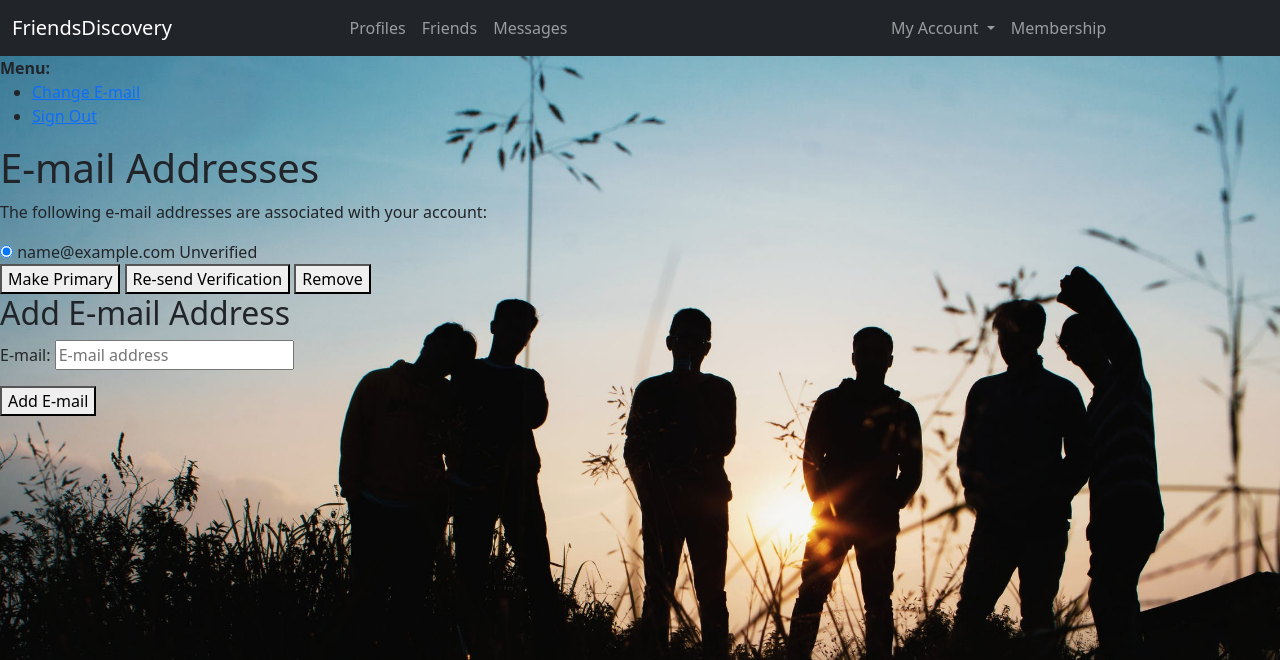
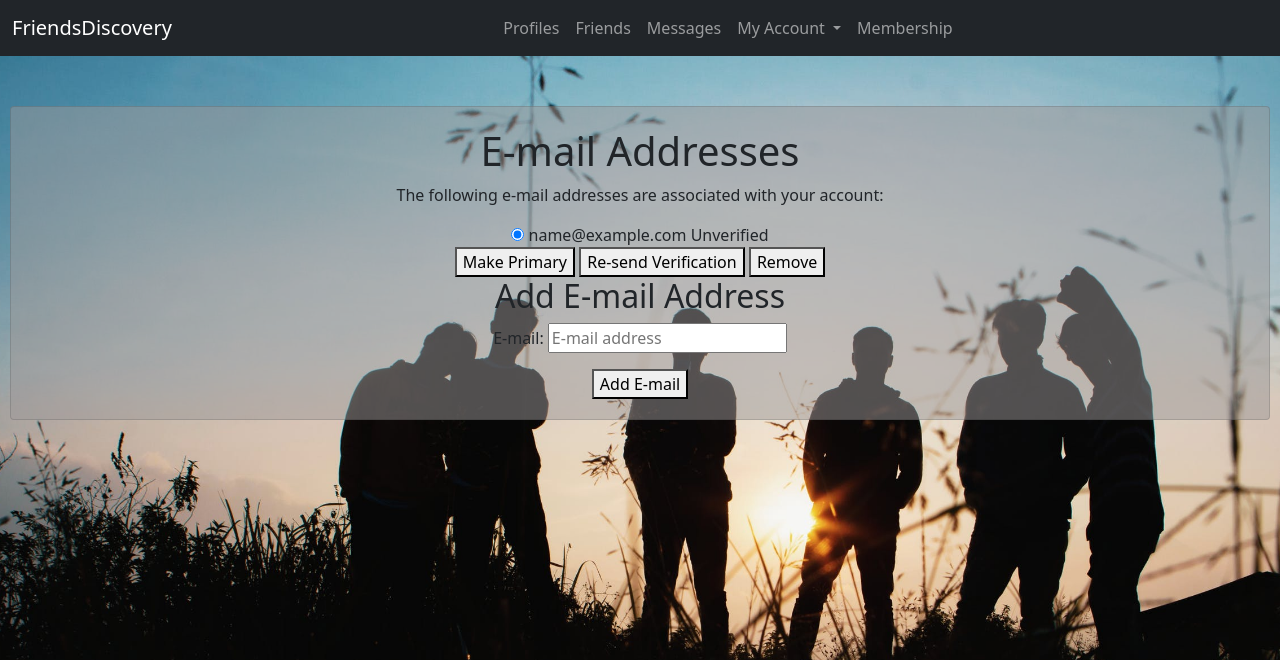
Before and after one commit to Code-Institute-Submissions/adam181189-FriendsDiscovery_JulyResub, a Django app: page /accounts/email/ in a window 1280 px wide. Shown: the top 660 px of the page. Run offline with Django 3.2, Linux system fonts and the light colour scheme; the visitor is signed in with stand-in values (Sample User, id 1); data comes from the database, SQL or seed files in the repository; parts of the project's set-up code (start-up, migrations or seed data) failed here and were passed over.

Commit message:
Cards added to all account templates to make them readable

```diff
--- a/static/css/base.css
+++ b/static/css/base.css
@@ -27,12 +27,21 @@ body {
     color:black;
 }
 
+/* Registration */
+.registrationCard {
+    font-size:1rem;
+    top: 6rem;
+    font: black;
+    padding:20px;
+    margin:10px;
+    background: rgb(204, 204, 204); /* Fallback for older browsers without RGBA-support */
+    background: rgba(155, 152, 152, 0.5);
+}
+
 
 /* Media Queries */
 
 @media (max-width: 1024px) {
-
-
 
   .home-welcome {
   right:40px;
@@ -42,6 +51,7 @@ body {
 .subtitle {
     font-size:30px;
 }
+
 
 }
 
--- a/templates/allauth/account/base.html
+++ b/templates/allauth/account/base.html
@@ -38,15 +38,17 @@
 
 <body>
     <header>
-        <nav class="navbar navbar-expand-lg navbar-dark bg-dark">
+        <nav class="navbar navbar-expand-lg navbar-dark bg-dark fixed-top">
             <div class="container-fluid">
-                <a class="navbar-brand" href="#">FriendsDiscovery</a>
+                <a class="navbar-brand">FriendsDiscovery</a>
                 <button class="navbar-toggler" type="button" data-bs-toggle="collapse"
                     data-bs-target="#navbarSupportedContent" aria-controls="navbarSupportedContent"
                     aria-expanded="false" aria-label="Toggle navigation">
                     <span class="navbar-toggler-icon"></span>
                 </button>
+
                 <div class="collapse navbar-collapse justify-content-center" id="navbarSupportedContent">
+                    {% if request.user.is_authenticated %}
                     <ul class="navbar-nav">
                         <li class="nav-item">
                             <a class="nav-link" href="#">
@@ -64,8 +66,7 @@
                             </a>
                         </li>
                     </ul>
-                </div>
-                <div class="collapse navbar-collapse justify-content-center" id="navbarAccount">
+                {% endif %}
                     <ul class="navbar-nav">
                         <li class="nav-item dropdown">
                             <a class="nav-link dropdown-toggle" href="#" id="navbarDropdown" role="button"
@@ -83,11 +84,13 @@
                                 {% endif %}
                             </ul>
                         </li>
+                        {% if request.user.is_authenticated %}
                         <li class="nav-item">
                             <a class="nav-link" href="#">
                                 <div class="text-center">Membership</div>
                             </a>
                         </li>
+                        {% endif %}
                     </ul>
                 </div>
             </div>
@@ -103,20 +106,8 @@
             {% endfor %}
         </ul>
     </div>
+
     {% endif %}
-
-    <div>
-        <strong>Menu:</strong>
-        <ul>
-            {% if user.is_authenticated %}
-            <li><a href="{% url 'account_email' %}">Change E-mail</a></li>
-            <li><a href="{% url 'account_logout' %}">Sign Out</a></li>
-            {% else %}
-            <li><a href="{% url 'account_login' %}">Sign In</a></li>
-            <li><a href="{% url 'account_signup' %}">Sign Up</a></li>
-            {% endif %}
-        </ul>
-    </div>
     {% block content %}
     {% endblock %}
     {% block extra_body %}
--- a/templates/allauth/account/email.html
+++ b/templates/allauth/account/email.html
@@ -5,6 +5,7 @@
 {% block head_title %}{% trans "E-mail Addresses" %}{% endblock %}
 
 {% block content %}
+<div class="card registrationCard text-center">
     <h1>{% trans "E-mail Addresses" %}</h1>
 {% if user.emailaddress_set.all %}
 <p>{% trans 'The following e-mail addresses are associated with your account:' %}</p>
@@ -53,7 +54,7 @@
         <button name="action_add" type="submit">{% trans "Add E-mail" %}</button>
     </form>
   {% endif %}
-
+</div>
 {% endblock %}
 
 
--- a/templates/allauth/account/email_confirm.html
+++ b/templates/allauth/account/email_confirm.html
@@ -7,6 +7,7 @@
 
 
 {% block content %}
+<div class="card registrationCard text-center">
 <h1>{% trans "Confirm E-mail Address" %}</h1>
 
 {% if confirmation %}
@@ -27,5 +28,5 @@
 <p>{% blocktrans %}This e-mail confirmation link expired or is invalid. Please <a href="{{ email_url }}">issue a new e-mail confirmation request</a>.{% endblocktrans %}</p>
 
 {% endif %}
-
+</div>
 {% endblock %}
--- a/templates/allauth/account/login.html
+++ b/templates/allauth/account/login.html
@@ -7,6 +7,8 @@
 
 {% block content %}
 
+
+<div class="card registrationCard text-center">
     <h1>{% trans "Sign In" %}</h1>
 
     {% get_providers as socialaccount_providers %}
@@ -42,5 +44,7 @@ for a {{ site_name }} account and sign in below:{% endblocktrans %}</p>
         <a class="button secondaryAction" href="{% url 'account_reset_password' %}">{% trans "Forgot Password?" %}</a>
         <button class="primaryAction" type="submit">{% trans "Sign In" %}</button>
     </form>
+</div>
+
 
 {% endblock %}
--- a/templates/allauth/account/logout.html
+++ b/templates/allauth/account/logout.html
@@ -5,6 +5,7 @@
 {% block head_title %}{% trans "Sign Out" %}{% endblock %}
 
 {% block content %}
+<div class="card registrationCard text-center">
     <h1>{% trans "Sign Out" %}</h1>
 
     <p>{% trans 'Are you sure you want to sign out?' %}</p>
@@ -12,10 +13,10 @@
     <form method="post" action="{% url 'account_logout' %}">
         {% csrf_token %}
         {% if redirect_field_value %}
-  <input type="hidden" name="{{ redirect_field_name }}" value="{{ redirect_field_value }}"/>
+        <input type="hidden" name="{{ redirect_field_name }}" value="{{ redirect_field_value }}" />
         {% endif %}
         <button type="submit">{% trans 'Sign Out' %}</button>
     </form>
-
+</div>
 
 {% endblock %}
--- a/templates/allauth/account/password_change.html
+++ b/templates/allauth/account/password_change.html
@@ -5,6 +5,7 @@
 {% block head_title %}{% trans "Change Password" %}{% endblock %}
 
 {% block content %}
+<div class="card registrationCard text-center">
     <h1>{% trans "Change Password" %}</h1>
 
     <form method="POST" action="{% url 'account_change_password' %}" class="password_change">
@@ -13,4 +14,5 @@
         <button type="submit" name="action">{% trans "Change Password" %}</button>
         <a href="{% url 'account_reset_password' %}">{% trans "Forgot Password?" %}</a>
     </form>
+</div>
 {% endblock %}
--- a/templates/allauth/account/password_reset.html
+++ b/templates/allauth/account/password_reset.html
@@ -6,7 +6,7 @@
 {% block head_title %}{% trans "Password Reset" %}{% endblock %}
 
 {% block content %}
-
+<div class="card registrationCard text-center">
     <h1>{% trans "Password Reset" %}</h1>
     {% if user.is_authenticated %}
     {% include "account/snippets/already_logged_in.html" %}
@@ -21,4 +21,5 @@
     </form>
 
     <p>{% blocktrans %}Please contact us if you have any trouble resetting your password.{% endblocktrans %}</p>
+</div>
 {% endblock %}
--- a/templates/allauth/account/password_reset_done.html
+++ b/templates/allauth/account/password_reset_done.html
@@ -6,6 +6,7 @@
 {% block head_title %}{% trans "Password Reset" %}{% endblock %}
 
 {% block content %}
+<div class="card registrationCard text-center">
     <h1>{% trans "Password Reset" %}</h1>
 
     {% if user.is_authenticated %}
@@ -13,4 +14,5 @@
     {% endif %}
 
     <p>{% blocktrans %}We have sent you an e-mail. Please contact us if you do not receive it within a few minutes.{% endblocktrans %}</p>
+</div>
 {% endblock %}
--- a/templates/allauth/account/password_reset_from_key.html
+++ b/templates/allauth/account/password_reset_from_key.html
@@ -4,6 +4,7 @@
 {% block head_title %}{% trans "Change Password" %}{% endblock %}
 
 {% block content %}
+<div class="card registrationCard text-center">
     <h1>{% if token_fail %}{% trans "Bad Token" %}{% else %}{% trans "Change Password" %}{% endif %}</h1>
 
     {% if token_fail %}
@@ -20,4 +21,5 @@
             <p>{% trans 'Your password is now changed.' %}</p>
         {% endif %}
     {% endif %}
+</div>
 {% endblock %}
--- a/templates/allauth/account/password_reset_from_key_done.html
+++ b/templates/allauth/account/password_reset_from_key_done.html
@@ -4,6 +4,8 @@
 {% block head_title %}{% trans "Change Password" %}{% endblock %}
 
 {% block content %}
+<div class="card registrationCard text-center">
     <h1>{% trans "Change Password" %}</h1>
     <p>{% trans 'Your password is now changed.' %}</p>
+</div>
 {% endblock %}
--- a/templates/allauth/account/password_set.html
+++ b/templates/allauth/account/password_set.html
@@ -5,6 +5,7 @@
 {% block head_title %}{% trans "Set Password" %}{% endblock %}
 
 {% block content %}
+<div class="card registrationCard text-center">
     <h1>{% trans "Set Password" %}</h1>
 
     <form method="POST" action="{% url 'account_set_password' %}" class="password_set">
@@ -12,4 +13,5 @@
         {{ form.as_p }}
         <input type="submit" name="action" value="{% trans 'Set Password' %}"/>
     </form>
+</div>
 {% endblock %}
--- a/templates/allauth/account/signup.html
+++ b/templates/allauth/account/signup.html
@@ -5,9 +5,11 @@
 {% block head_title %}{% trans "Signup" %}{% endblock %}
 
 {% block content %}
+<div class="card registrationCard text-center">
     <h1>{% trans "Sign Up" %}</h1>
 
-<p>{% blocktrans %}Already have an account? Then please <a href="{{ login_url }}">sign in</a>.{% endblocktrans %}</p>
+    <p>{% blocktrans %}Already have an account? Then please <a href="{{ login_url }}">sign in</a>.{% endblocktrans %}
+    </p>
 
     <form class="signup" id="signup_form" method="post" action="{% url 'account_signup' %}">
         {% csrf_token %}
@@ -17,5 +19,5 @@
         {% endif %}
         <button type="submit">{% trans "Sign Up" %} &raquo;</button>
     </form>
-
+</div>
 {% endblock %}
--- a/templates/allauth/account/signup_closed.html
+++ b/templates/allauth/account/signup_closed.html
@@ -5,7 +5,9 @@
 {% block head_title %}{% trans "Sign Up Closed" %}{% endblock %}
 
 {% block content %}
+<div class="card registrationCard text-center">
 <h1>{% trans "Sign Up Closed" %}</h1>
 
 <p>{% trans "We are sorry, but the sign up is currently closed." %}</p>
+</div>
 {% endblock %}
--- a/templates/allauth/account/verification_sent.html
+++ b/templates/allauth/account/verification_sent.html
@@ -5,8 +5,9 @@
 {% block head_title %}{% trans "Verify Your E-mail Address" %}{% endblock %}
 
 {% block content %}
+<div class="card registrationCard text-center">
     <h1>{% trans "Verify Your E-mail Address" %}</h1>
 
     <p>{% blocktrans %}We have sent an e-mail to you for verification. Follow the link provided to finalize the signup process. Please contact us if you do not receive it within a few minutes.{% endblocktrans %}</p>
-
+</div>
 {% endblock %}
--- a/templates/allauth/account/verified_email_required.html
+++ b/templates/allauth/account/verified_email_required.html
@@ -5,6 +5,7 @@
 {% block head_title %}{% trans "Verify Your E-mail Address" %}{% endblock %}
 
 {% block content %}
+<div class="card registrationCard text-center">
 <h1>{% trans "Verify Your E-mail Address" %}</h1>
 
 {% url 'account_email' as email_url %}
@@ -19,5 +20,5 @@ contact us if you do not receive it within a few minutes.{% endblocktrans %}</p>
 
 <p>{% blocktrans %}<strong>Note:</strong> you can still <a href="{{ email_url }}">change your e-mail address</a>.{% endblocktrans %}</p>
 
-
+</div>
 {% endblock %}
--- a/templates/base.html
+++ b/templates/base.html
@@ -39,14 +39,14 @@
     <header>
         <nav class="navbar navbar-expand-lg navbar-dark bg-dark">
             <div class="container-fluid">
-                <a class="navbar-brand">FriendsDiscovery</a>
+                <a class="navbar-brand" href="#">FriendsDiscovery</a>
                 <button class="navbar-toggler" type="button" data-bs-toggle="collapse"
                     data-bs-target="#navbarSupportedContent" aria-controls="navbarSupportedContent"
                     aria-expanded="false" aria-label="Toggle navigation">
                     <span class="navbar-toggler-icon"></span>
                 </button>
-                {% if request.user.is_authenticated %}
                 <div class="collapse navbar-collapse justify-content-center" id="navbarSupportedContent">
+                    {% if request.user.is_authenticated %}
                     <ul class="navbar-nav">
                         <li class="nav-item">
                             <a class="nav-link" href="#">
@@ -64,9 +64,7 @@
                             </a>
                         </li>
                     </ul>
-                </div>
                 {% endif %}
-                <div class="collapse navbar-collapse justify-content-center" id="navbarAccount">
                     <ul class="navbar-nav">
                         <li class="nav-item dropdown">
                             <a class="nav-link dropdown-toggle" href="#" id="navbarDropdown" role="button"
```
Lines whose indentation alone changed are shown as unchanged.
